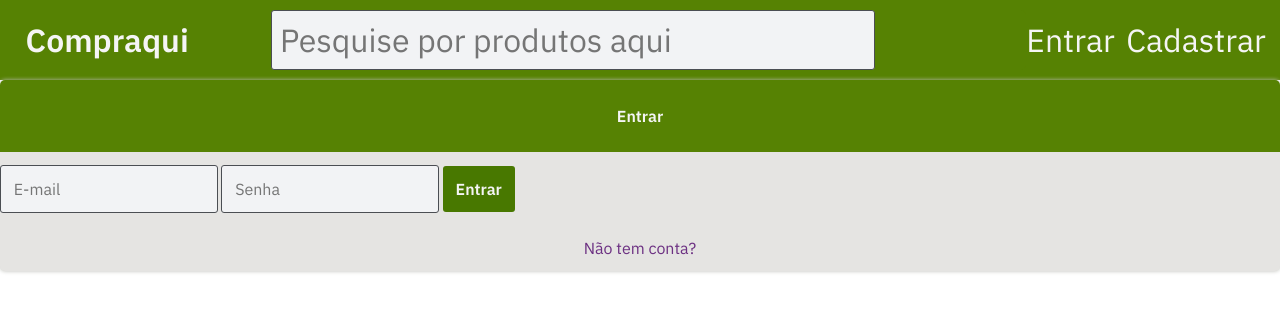
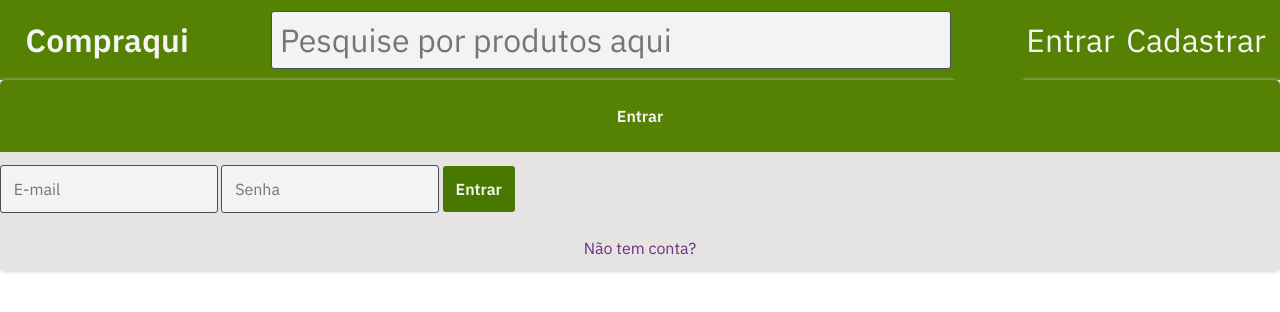
Before and after one commit to gabcchaves/compraqui, a website: page view/user/login.html in a window 1280 px wide. Drawn offline with nearby package versions, Linux system fonts and the light colour scheme.

Commit message:
Update on header stylesheet.

```diff
--- a/view/css/header.css
+++ b/view/css/header.css
@@ -9,7 +9,8 @@
 	font-size: 4vh;
 }
 
-#main-header .btn-menu {
+#main-header .btn-menu,
+#main-header #btn-search {
 	width: 10%;
 	height: 100%;
 }
@@ -22,19 +23,22 @@
 
 #main-header .search-area {
 	display: flex;
+	align-items: center;
+	height: 100%;
 	flex: 1;
+}
+
+#main-header .search-area > input {
+	flex: 1;
+	height: 50%;
+}
+
+#main-header .search-area > button {
+	width: 20%;
 }
 
 #main-header .log-options {
 	display: none;
-}
-
-#main-header .search-area > input {
-	flex: 1;
-}
-
-#main-header .search-area > button {
-	width: 20%;
 }
 
 /* Larger screens */
```
